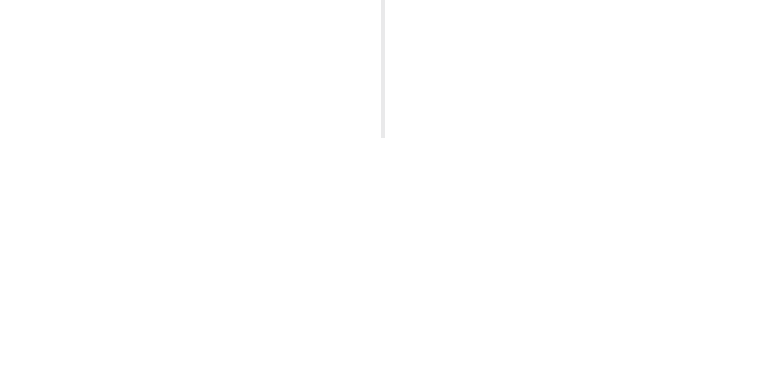
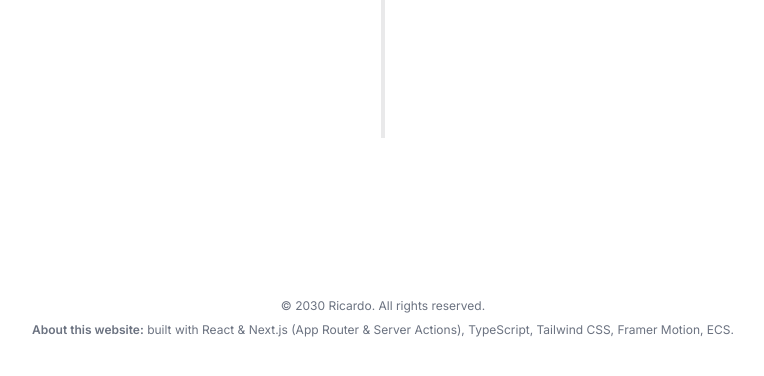
Before and after one commit to winkcc/wink-personal-portfolio, a Next.js app: page / in a window 1280 px wide. Shown: the part 3728-4104 px from the top of the page, without its empty margins (257-1021 px from the left). Built offline with nearby package versions, Linux system fonts and the light colour scheme.

Commit message:
learn form YouTuber ByteGrad and Joy part 11: Experience

```diff
--- a/app/layout.tsx
+++ b/app/layout.tsx
@@ -1,3 +1,4 @@
+import Footer from '@/components/Footer'
 import Header from '@/components/Header'
 import ActiveSectionContextProvider from '@/context/active-section-context'
 import type { Metadata } from 'next'
@@ -21,13 +22,14 @@
     // scroll-smooth 滚动条平滑导航
     <html lang="en" className="!scroll-smooth">
       <body
-        className={`${inter.className} bg-gary-50 relative h-[5000px] pt-28 text-gray-950 sm:pt-36`}
+        className={`${inter.className} bg-gary-50 relative h-[4100px] pt-28 text-gray-950 sm:pt-36`}
       >
         <div className="absolute right-[11rem] top-[-6rem] -z-10 h-[31.25rem] w-[31.25rem] rounded-full bg-[#fbe2e3] blur-[10rem] sm:w-[68.75rem] dark:bg-[#946263]"></div>
         <div className="absolute left-[-35rem] top-[-1rem] -z-10 h-[31.25rem] w-[50rem] rounded-full bg-[#dbd7fb] blur-[10rem] sm:w-[68.75rem] md:left-[-33rem] lg:left-[-28rem] xl:left-[-15rem] 2xl:left-[-5rem] dark:bg-[#676394]"></div>
         <ActiveSectionContextProvider>
           <Header />
           {children}
+          <Footer />
         </ActiveSectionContextProvider>
       </body>
     </html>
--- /dev/null
+++ b/components/Footer.tsx
@@ -0,0 +1,13 @@
+import React from 'react'
+
+export default function Footer() {
+  return (
+    <footer className="mb-10 px-4 text-center text-gray-500">
+      <small className="mb-2 block text-xs">&copy; 2030 Ricardo. All rights reserved.</small>
+      <p className="text-xs">
+        <span className="font-semibold">About this website:</span> built with React & Next.js (App
+        Router & Server Actions), TypeScript, Tailwind CSS, Framer Motion, ECS.
+      </p>
+    </footer>
+  )
+}
```
